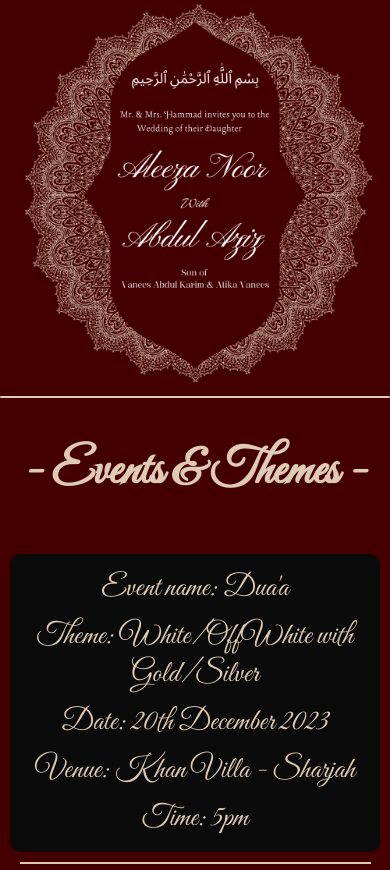
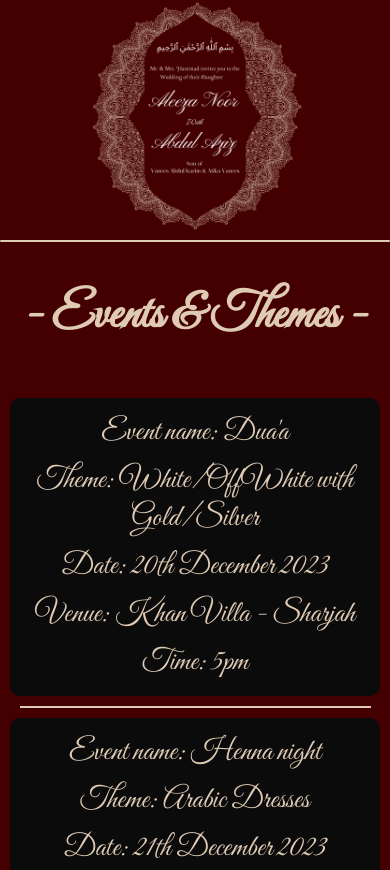
Before and after one commit to jazim-hammad/wedding-invitation, a plain HTML site: page index.html in a window 390 px wide. Shown: the top 870 px of the page. Drawn offline with nearby package versions, Linux system fonts and the light colour scheme.

Commit message:
Add files via upload

```diff
--- a/style.scss
+++ b/style.scss
@@ -15,7 +15,29 @@ body {
       padding: 0;
 
       img {
-        width: 100%;
+        width: 50%;
+      }
+    }
+
+    @media (max-width: 480px) {
+      .flower {
+        img {
+          width: 100%;
+        }
+      }
+    }
+    @media (max-width: 840px) {
+      .flower {
+        img {
+          width: 80%;
+        }
+      }
+    }
+    @media (max-width: 1024px) {
+      .flower {
+        img {
+          width: 60%;
+        }
       }
     }
 
```
Also changed, not shown: style.css, 1 other file.
